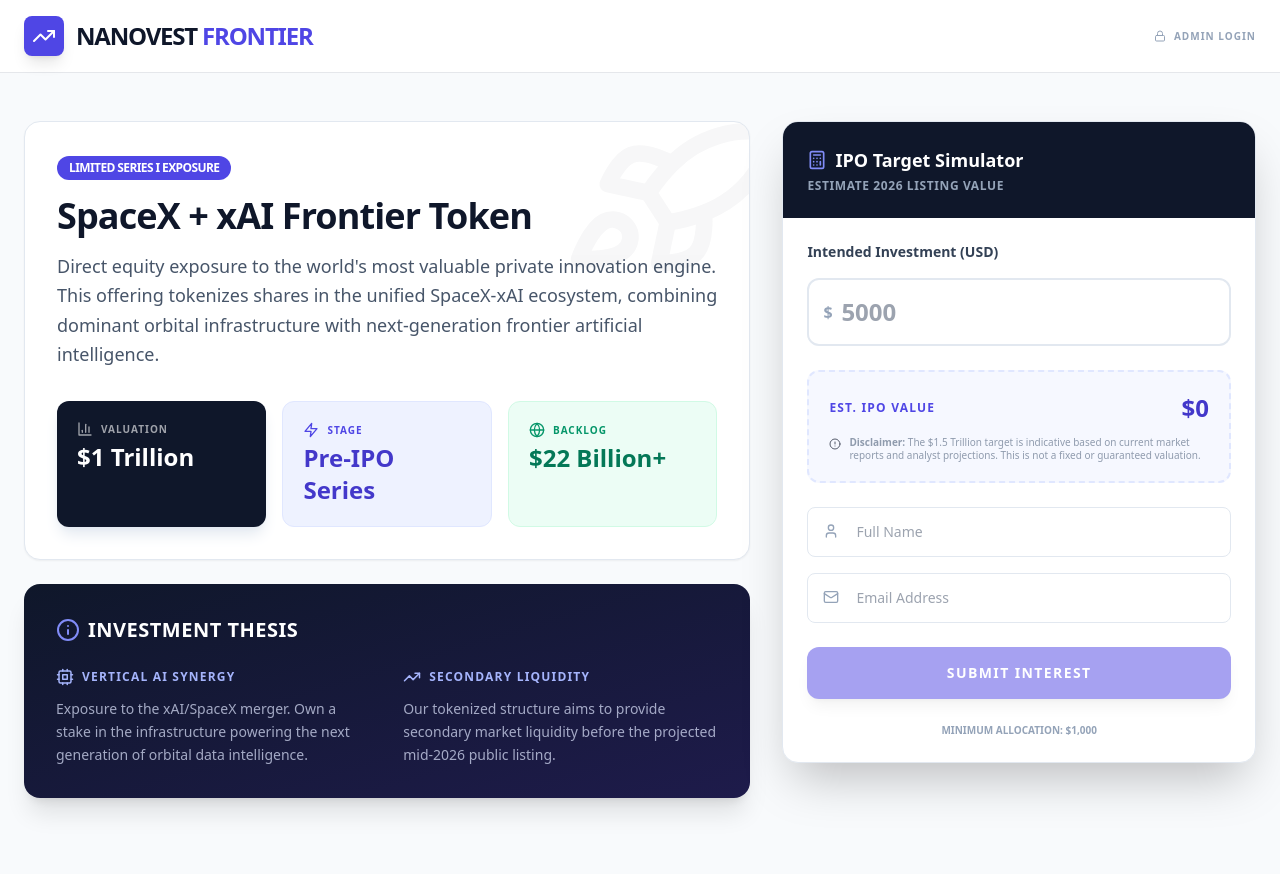
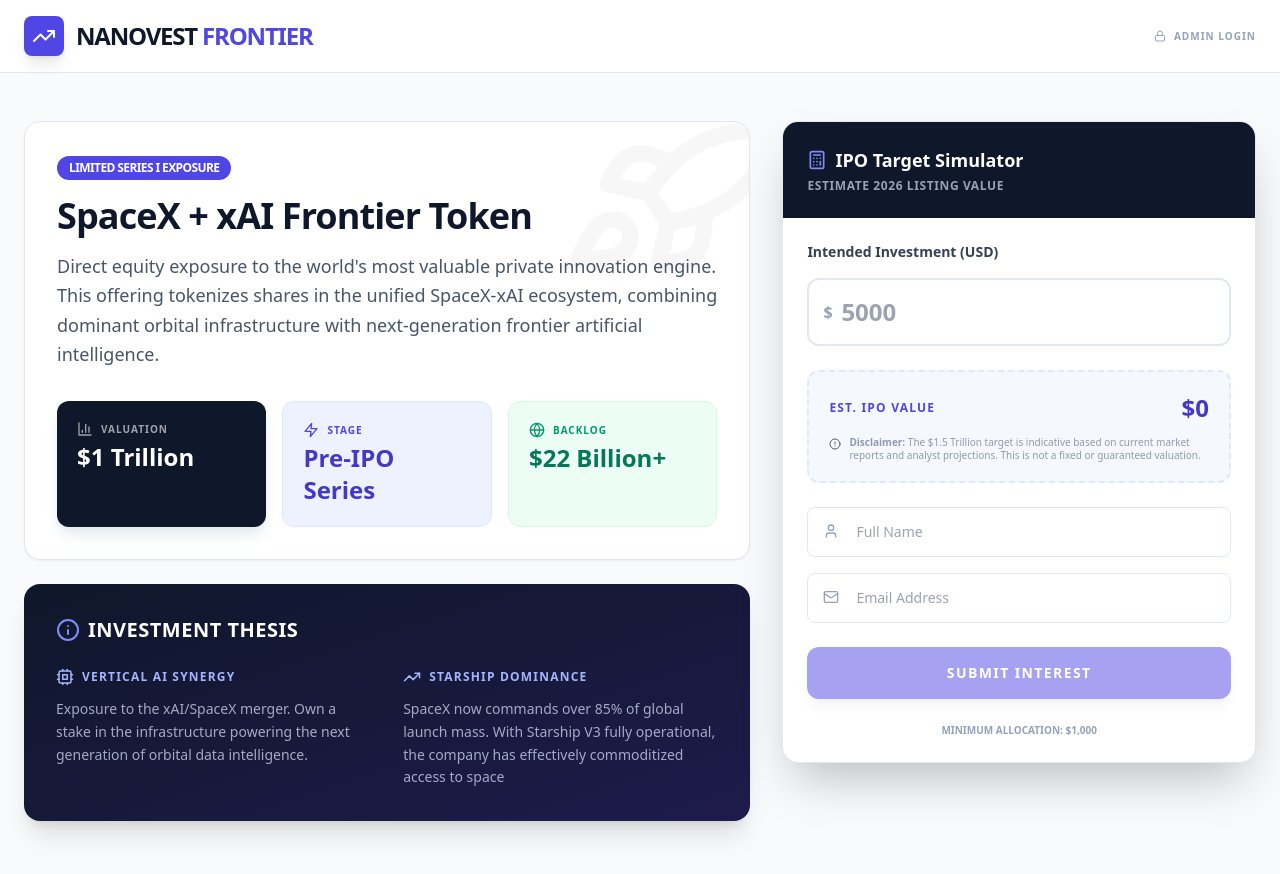
Before and after one commit to zarcht/nanovest-token-survey, a React (Create React App) app: page / in a window 1280 px wide. Shown: the top 874 px of the page. Built offline with nearby package versions, Linux system fonts and the light colour scheme.

Commit message:
update USP data

```diff
--- a/src/App.js
+++ b/src/App.js
@@ -188,9 +188,9 @@
             </div>
             <div className="space-y-3">
               <div className="flex items-center gap-2 text-indigo-300 font-bold uppercase text-xs tracking-widest">
-                <TrendingUp size={18} /> Secondary Liquidity
+                <TrendingUp size={18} /> Starship Dominance
               </div>
-              <p className="text-sm text-indigo-100/70 leading-relaxed">Our tokenized structure aims to provide secondary market liquidity before the projected mid-2026 public listing.</p>
+              <p className="text-sm text-indigo-100/70 leading-relaxed">SpaceX now commands over 85% of global launch mass. With Starship V3 fully operational, the company has effectively commoditized access to space</p>
             </div>
           </div>
         </div>
```
